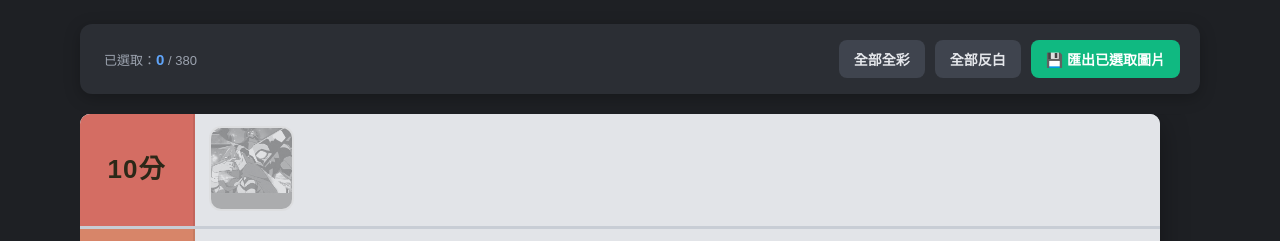
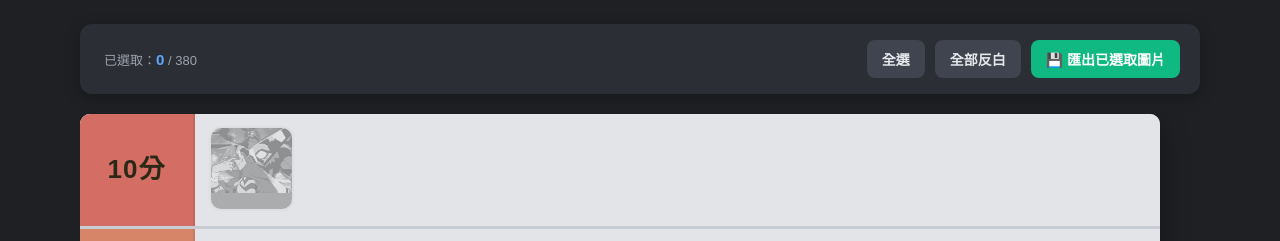
Before and after one commit to samwww999/hifumi, a plain HTML site: page index.html in a window 1280 px wide. Shown: the top 241 px of the page. Drawn offline with nearby package versions, Linux system fonts and the light colour scheme; grey boxes are pictures that could not be loaded.

Commit message:
Update index.html

```diff
--- a/index.html
+++ b/index.html
@@ -251,7 +251,7 @@
     </div>
 
     <div class="toolbar-group">
-      <button class="btn btn-secondary" onclick="selectAll(true)">全部全彩</button>
+      <button class="btn btn-secondary" onclick="selectAll(true)">全選</button>
       <button class="btn btn-secondary" onclick="selectAll(false)">全部反白</button>
       <button class="btn btn-success" onclick="exportAsImage()">💾 匯出已選取圖片</button>
     </div>
```
